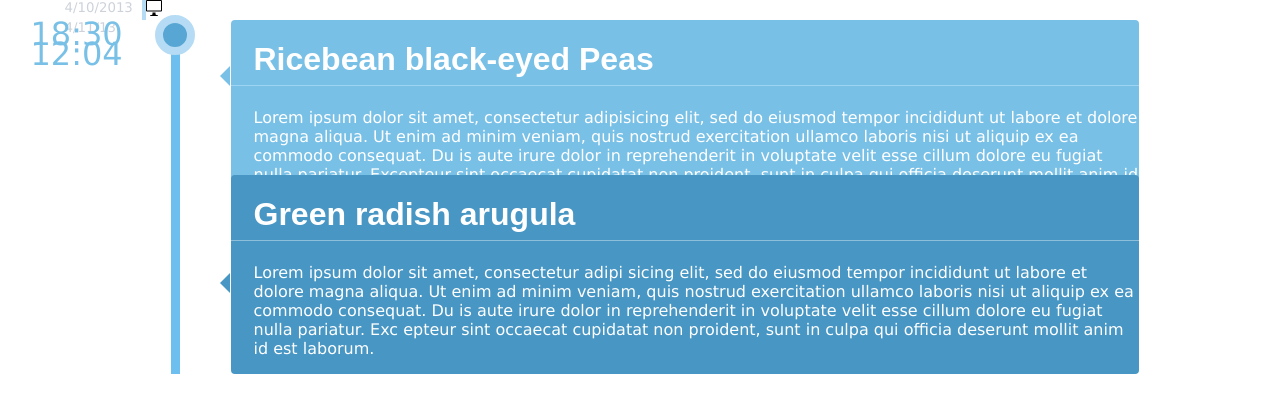
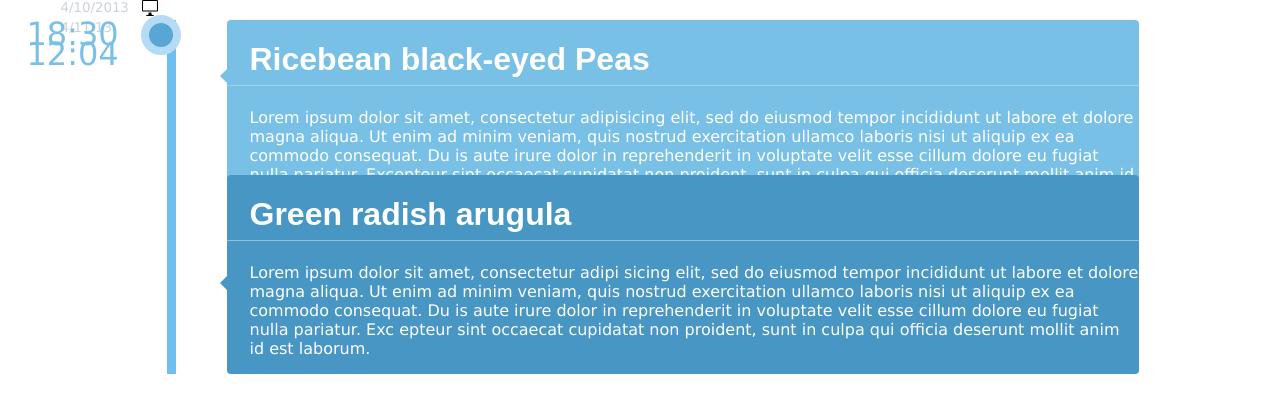
Before and after one commit to rhc912/1.3-timeline-layout, a plain HTML site: page index.html in a window 1280 px wide. Drawn offline with Linux system fonts and the light colour scheme.

Commit message:
final styles

```diff
--- a/assets/main.css
+++ b/assets/main.css
@@ -6,6 +6,7 @@ body {
 }
 html {
   box-sizing: border-box;
+  max-width: 144%;
 }
 h1 {
   color: white;
@@ -28,7 +29,7 @@ p {
 }
 .timeline-item {
 
-  border-left: 4px solid rgb(181,220,244);
+  /*border-left: 13px solid rgb(181,220,244);*/
 
 }
 .section_date_time{
@@ -65,7 +66,7 @@ p {
 }
 .timeline-symbol2{
   position: absolute;
-  left: 155px;
+  left: 141px;
   top: 15px;
   width: 40px;
   height: 40px;
```
